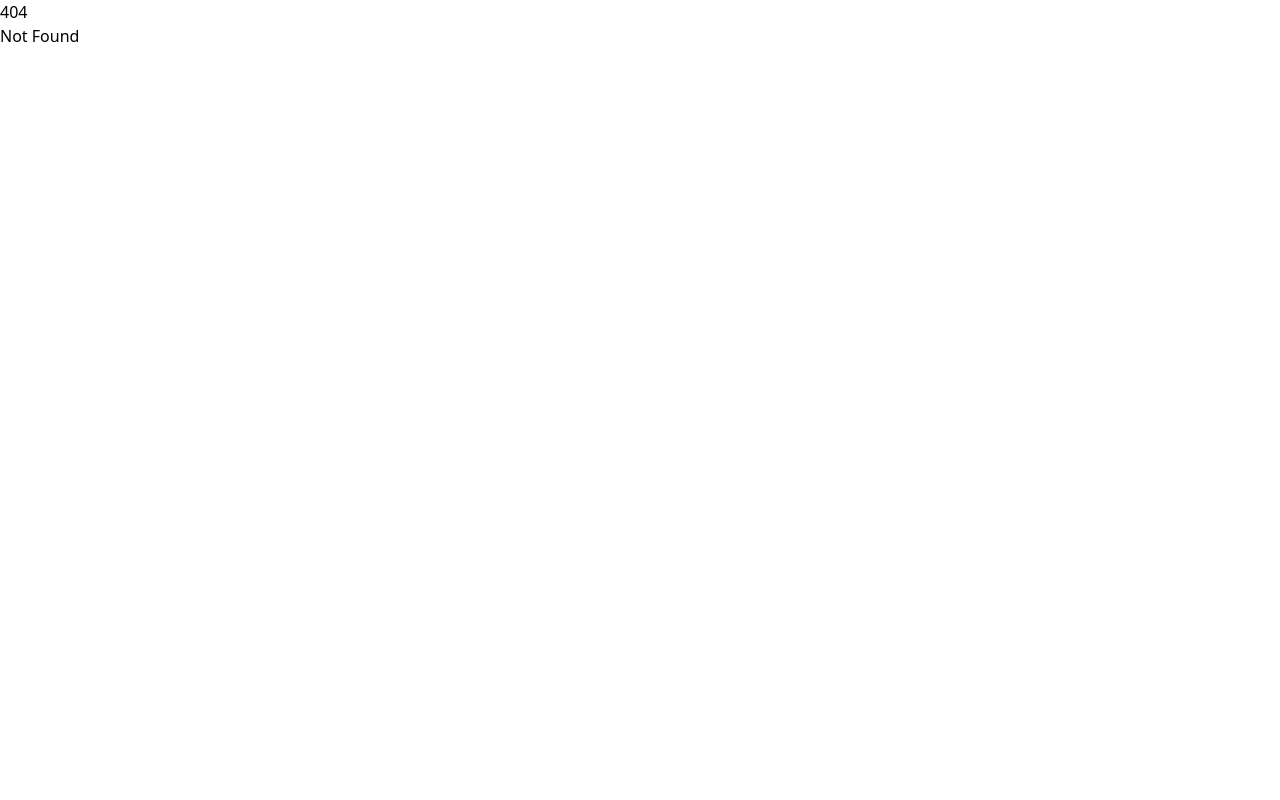
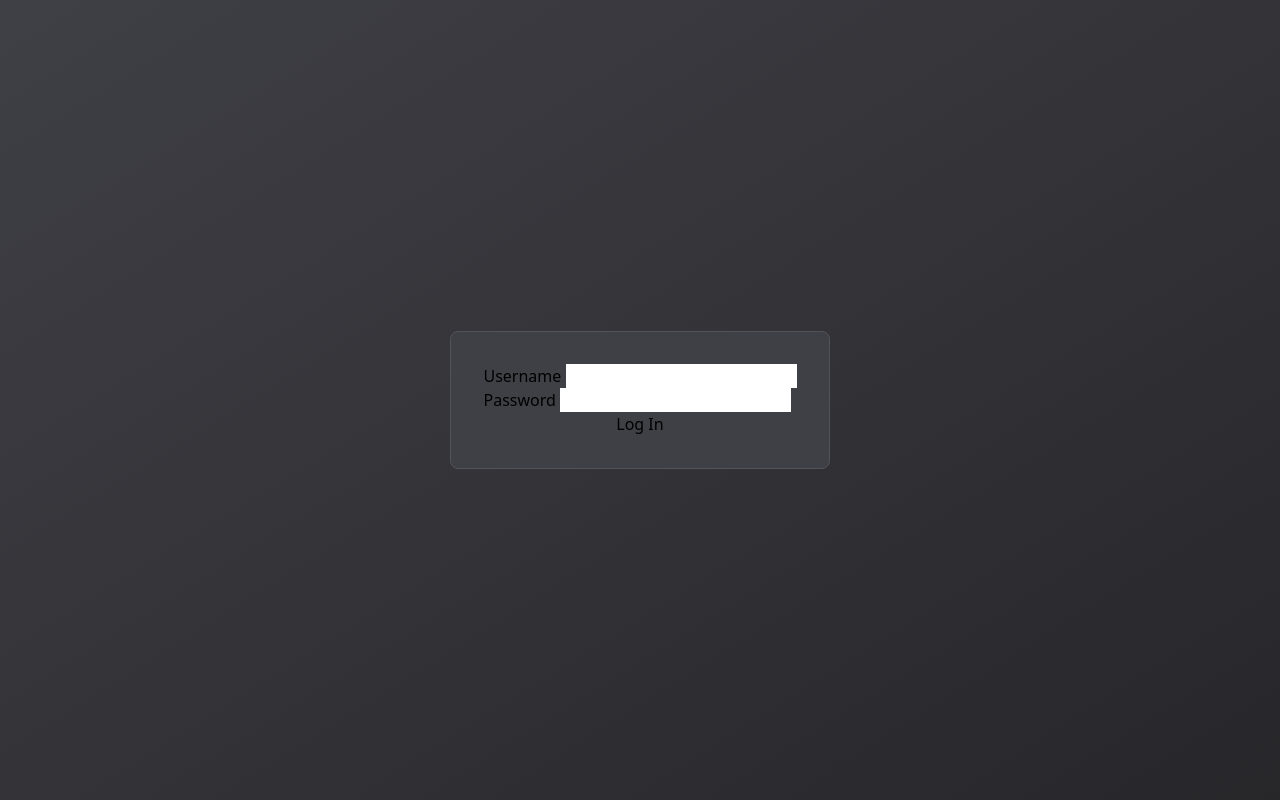
Before and after one commit to MCT32/MegaChat, a SvelteKit app: page /login in a window 1280 px wide. Before the commit this address had no page. Built offline with nearby package versions, Linux system fonts and the light colour scheme.

Commit message:
login structure

```diff
--- /dev/null
+++ b/src/routes/login/+page.svelte
@@ -0,0 +1,13 @@
+<div class="flex items-center justify-center bg-gradient-to-br from-zinc-700 to-zinc-800 w-full min-h-svh">
+    <form class="flex flex-col h-fit bg-zinc-700 p-8 border-zinc-600 rounded-lg border" method="post">
+        <label>
+            Username
+            <input name="username" type="text">
+        </label>
+        <label>
+            Password
+            <input name="password" type="password">
+        </label>
+        <button>Log In</button>
+    </form>
+</div>
```
